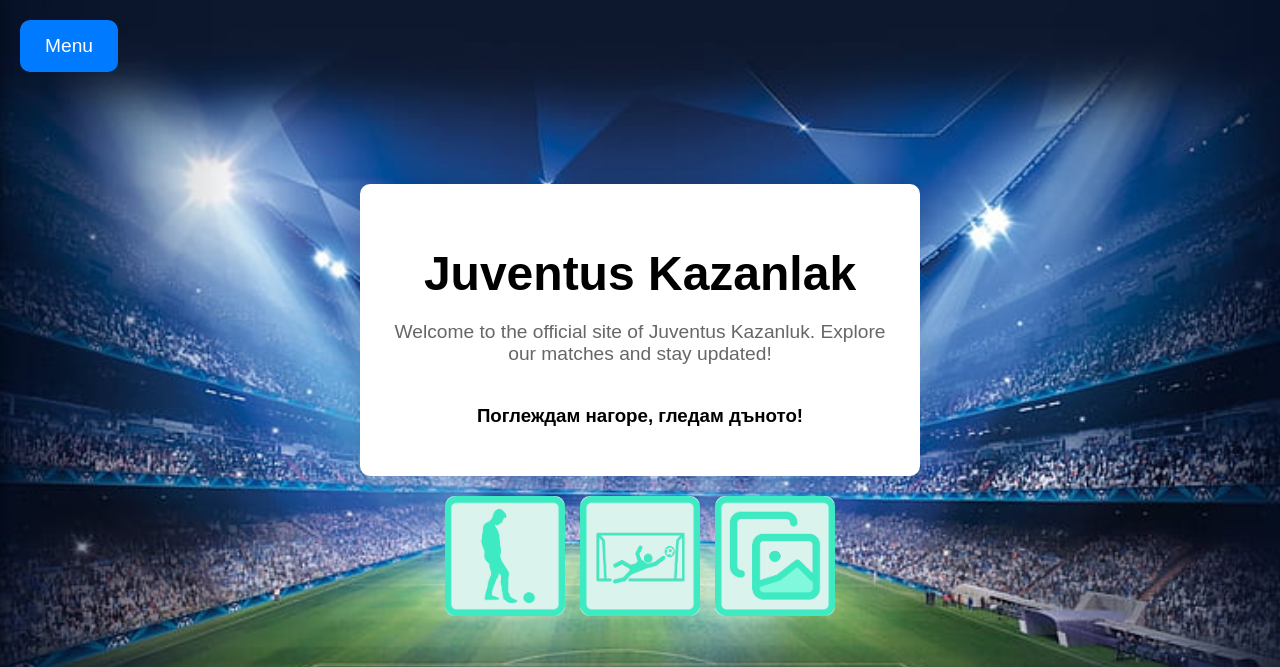
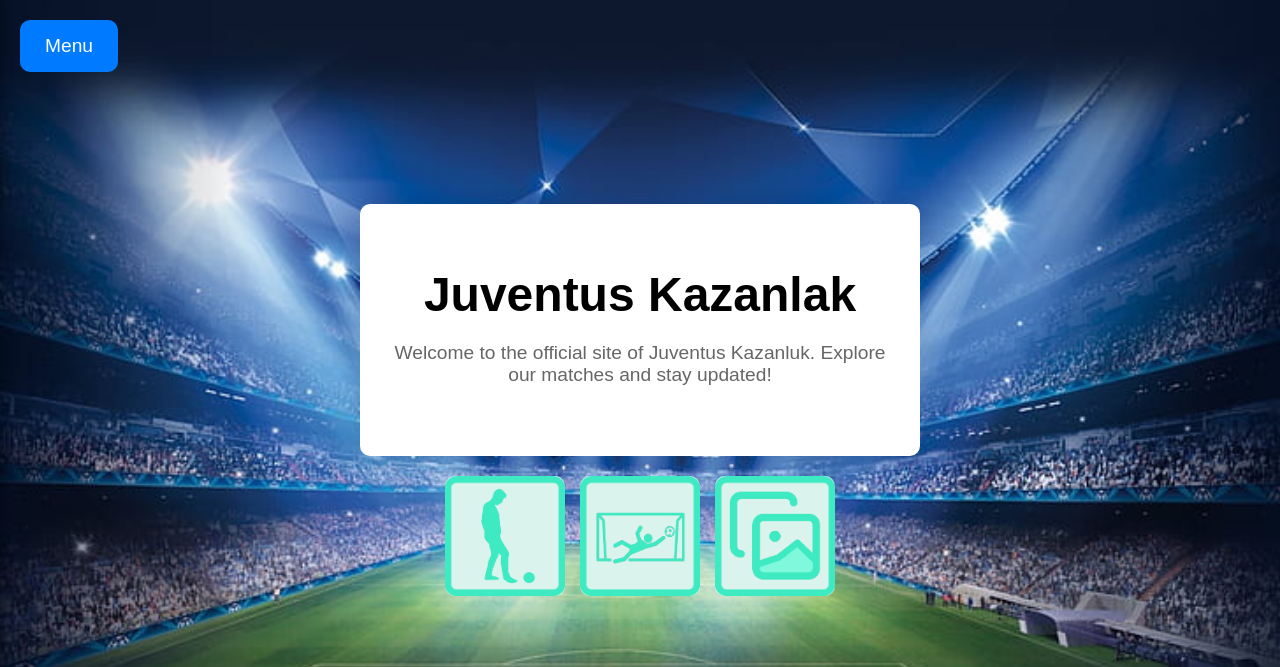
Before and after one commit to MihailJordanov/juventsukz-website-v5, a Flask app: template templates/home.html in a window 1280 px wide. Shown: the top 667 px of the page. Run offline with Flask 3, Linux system fonts and the light colour scheme; the template is opened without the code that fills it, so the values that code supplies are empty.

Commit message:
remove поглеждам горе...

```diff
--- a/templates/home.html
+++ b/templates/home.html
@@ -209,7 +209,6 @@
         <div class="container">
             <h1>Juventus Kazanlak</h1>
             <p>Welcome to the official site of Juventus Kazanluk. Explore our matches and stay updated!</p>
-            <h3>Поглеждам нагоре, гледам дъното!</h3>
 
         </div>
 
```
